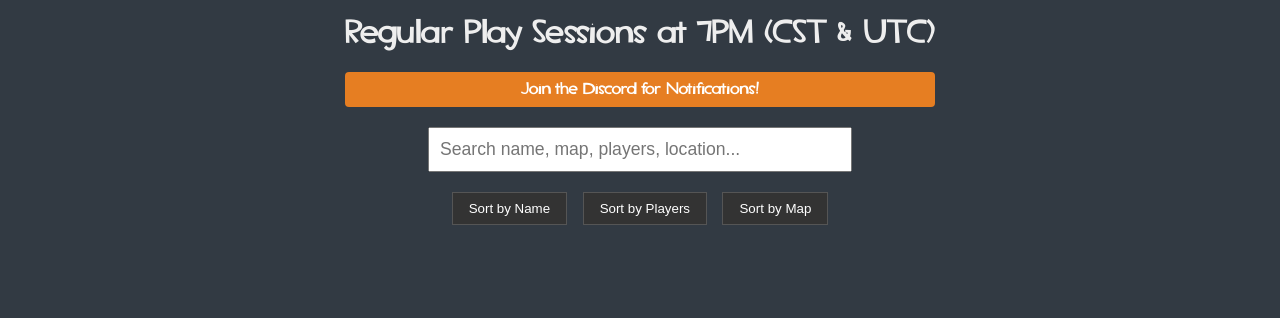
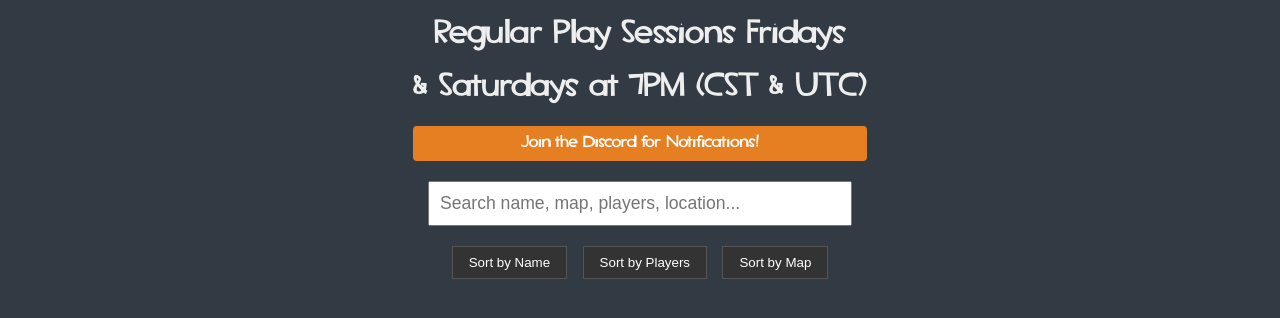
Before and after one commit to AntiDruid/pipeline.tf, a website: page public/index.html in a window 1280 px wide. Shown: the part 166-484 px from the top of the page. Drawn offline with Linux system fonts and the light colour scheme; a script that the page names is missing; files whose address does not match are found by name.

Commit message:
Update index.html

```diff
--- a/public/index.html
+++ b/public/index.html
@@ -52,7 +52,8 @@
 
   <div class="container">
     <img src="pipelinetf-logo.png" alt="..." class="logo">
-	<h1>Regular Play Sessions at 7PM (CST & UTC)</h1>
+	<h1>Regular Play Sessions Fridays</h1>
+	<h1>& Saturdays at 7PM (CST & UTC)</h1>
 	<a href="https://discord.gg/SQB2hWUNQJ" class="join-btn2">Join the Discord for Notifications!</a>
 
 <div id="server-list">
```
